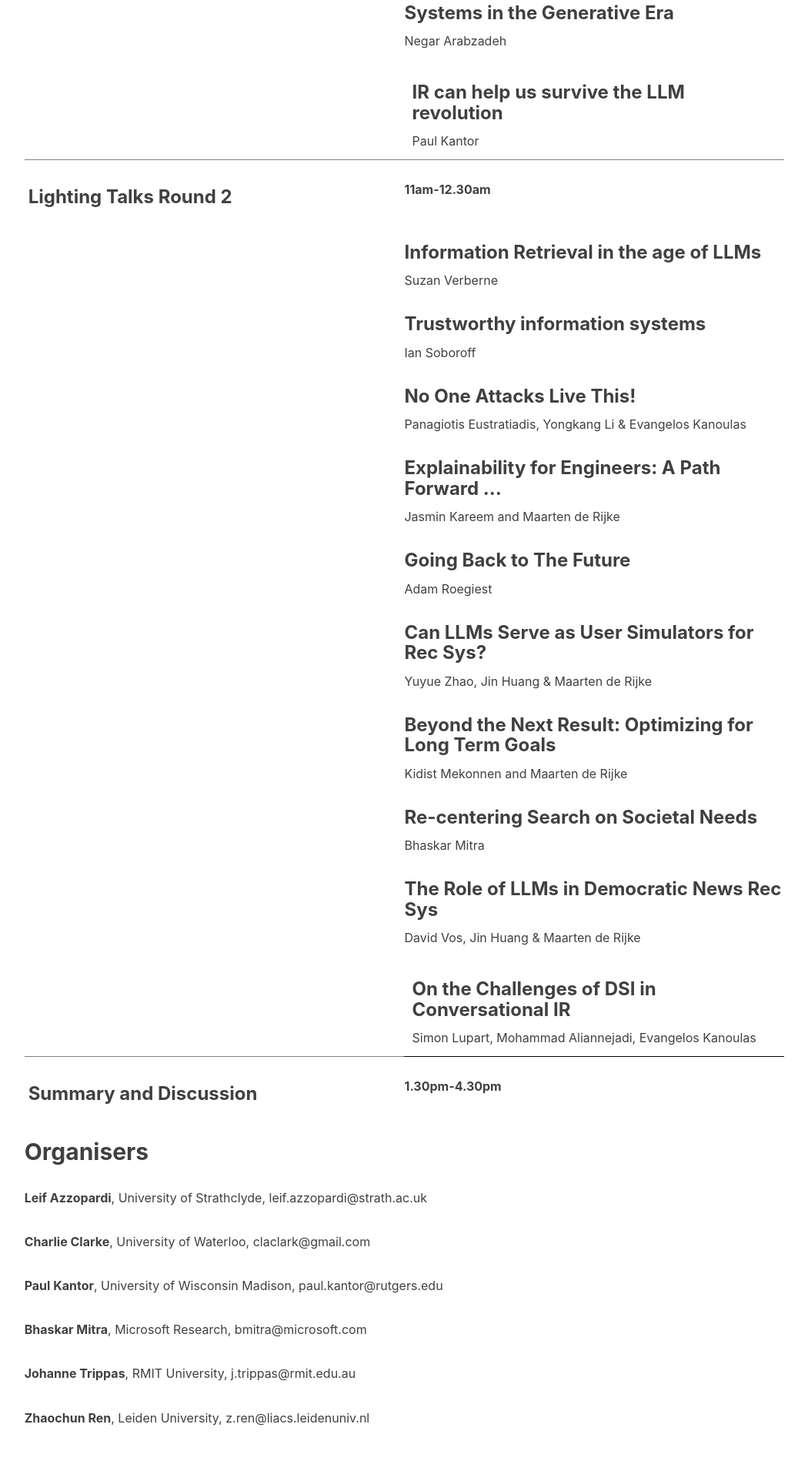
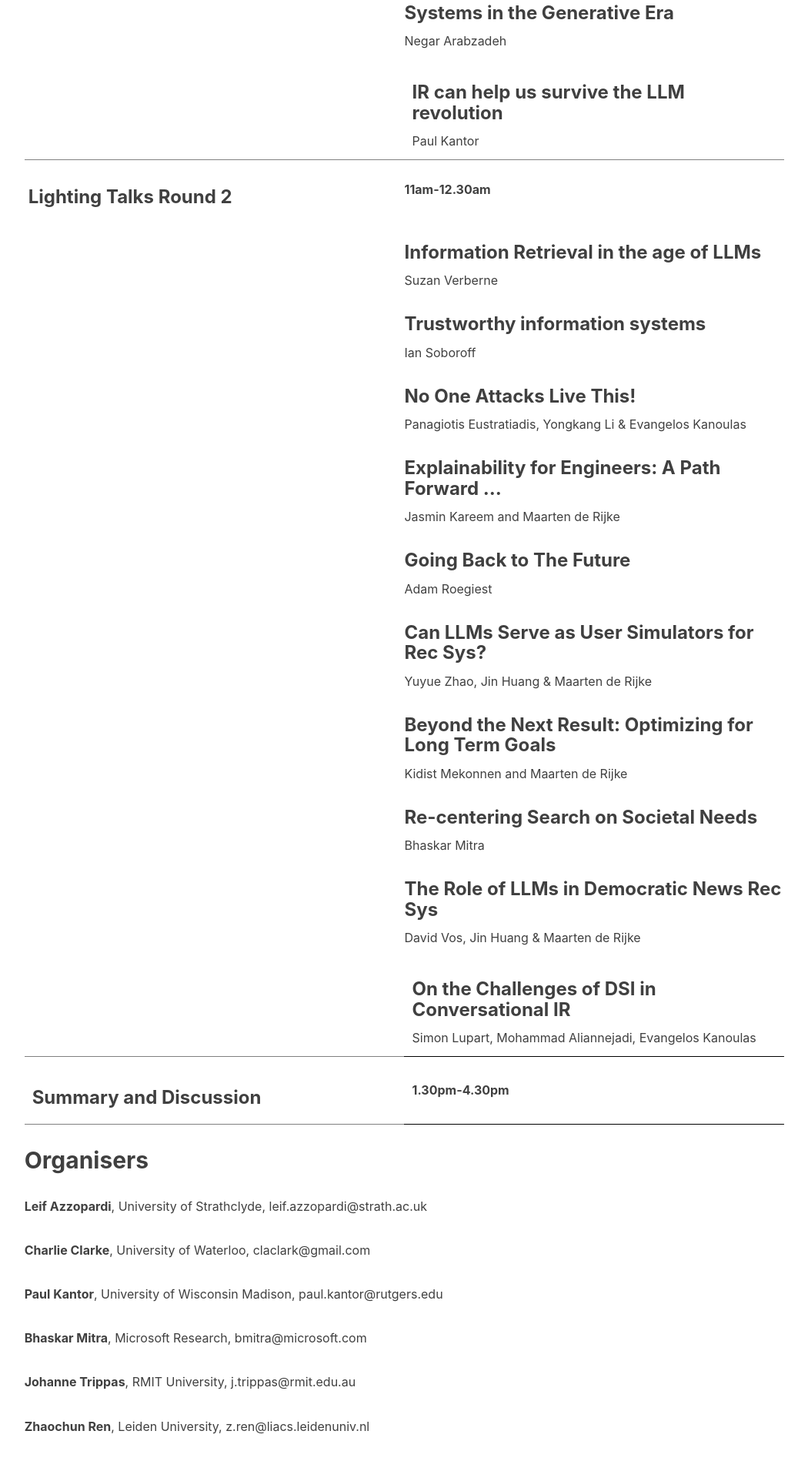
Before and after one commit to SearchFutures/SearchFutures.github.io, a Jekyll site: the page built from index.md, in a window 1280 px wide. Shown: the part 2994-4892 px from the top of the page at 77% size, without its empty margins (90-1140 px from the left). Built offline with Jekyll 4.4.1, drawn with Linux system fonts in a browser that asks for light colours; nearby versions of some CDN libraries; our own code applies the rules of GitHub Pages for plain Markdown files.

Commit message:
Update index.md

```diff
--- a/index.md
+++ b/index.md
@@ -133,8 +133,8 @@ Workshop: March 24, 2024
       <td style="border-bottom: 1px solid black; padding: 10px;">    <h3>On the Challenges of DSI in Conversational IR   </h3>   Simon Lupart, Mohammad Aliannejadi, Evangelos Kanoulas    </td>
     </tr>
       <tr>
-      <td style="padding: 5px; width: 50%;"> <h3>Summary and Discussion</h3> </td>
-      <td>   <b>1.30pm-4.30pm</b>     </td>
+      <td style="border-bottom: 1px solid gray; padding: 10px; width: 50%;"> <h3>Summary and Discussion</h3> </td>
+      <td style="border-bottom: 1px solid black; padding: 10px;">   <b>1.30pm-4.30pm</b>     </td>
     </tr>
   </tbody>
 </table>
```
